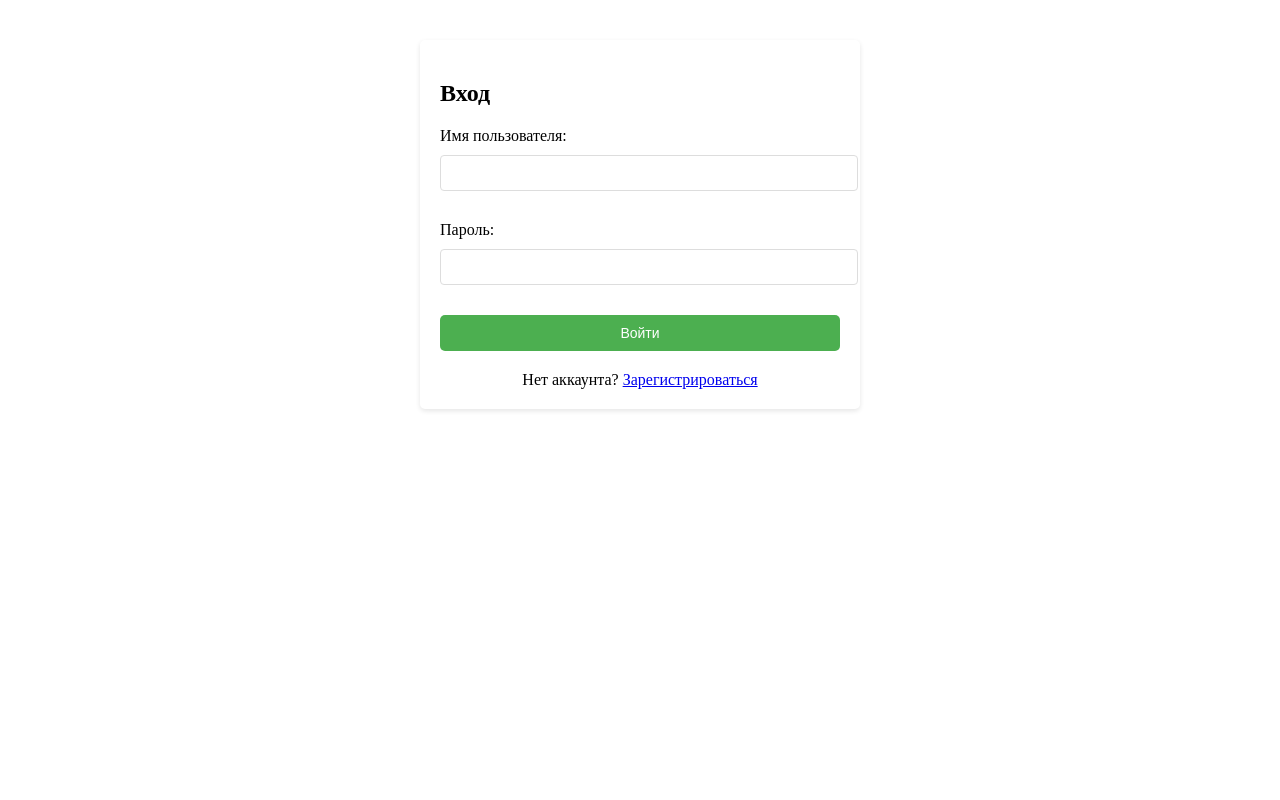
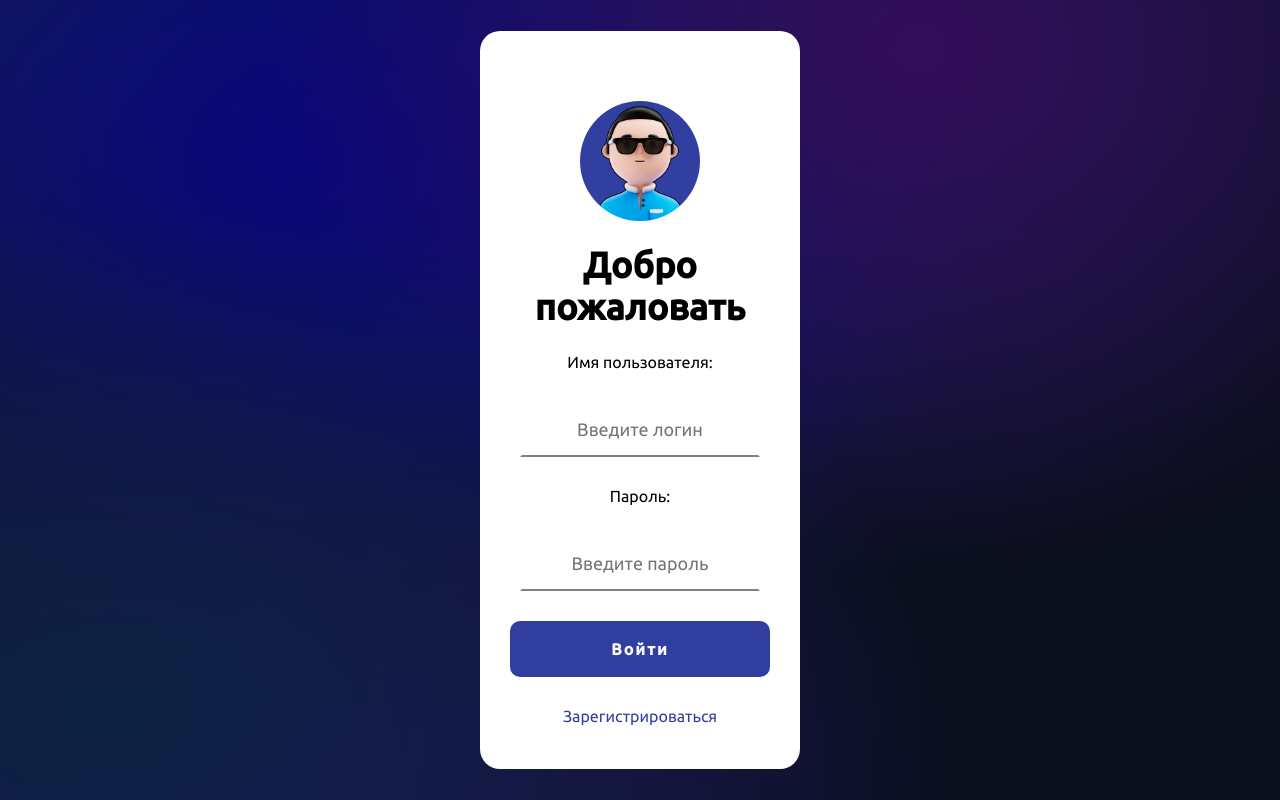
Before and after one commit to vdimitrov-ai/english_cards, a Flask app: page /login in a window 1280 px wide. Run offline with Flask 3, Linux system fonts and the light colour scheme; parts of the project's set-up code (start-up, migrations or seed data) failed here and were passed over.

Commit message:
add new design login

```diff
--- a/static/styles.css
+++ b/static/styles.css
@@ -1,4 +1,8 @@
-/* Стили для навигации */
+@import url('https://fonts.googleapis.com/css2?family=Ubuntu:wght@300;400;500&display=swap');
+*{
+    box-sizing: border-box;
+}
+
 nav {
     display: flex;
     align-items: center;
@@ -694,3 +698,146 @@ input[type="file"] {
 .logout-btn:hover {
     background-color: #c82333;
 }
+
+
+body.login-page{
+    display: grid;
+    place-items: center;
+    margin: 0;
+    padding: 0 24px;
+    background-color: #0a0f1c;
+    background-image:
+        radial-gradient(at 9% 89%, hsla(215, 70%, 15%, 1) 0px, transparent 50%),
+        radial-gradient(at 72% 6%, hsla(271, 74%, 20%, 1) 0px, transparent 50%),
+        radial-gradient(at 24% 19%, hsla(242, 90%, 25%, 1) 0px, transparent 50%),
+        radial-gradient(at 65% 6%, hsla(224, 79%, 18%, 1) 0px, transparent 50%),
+        radial-gradient(at 20% 98%, hsla(256, 72%, 22%, 1) 0px, transparent 50%),
+        radial-gradient(at 44% 9%, hsla(233, 96%, 24%, 1) 0px, transparent 50%),
+        radial-gradient(at 10% 9%, hsla(228, 65%, 21%, 1) 0px, transparent 50%);
+    min-height: 100vh;
+    color: #000;
+    font-family: "Ubuntu";
+}
+
+
+.login{
+    position: fixed;
+    z-index: 3;
+    top: 50%;
+    left: 50%;
+    translate: -50% -50%;
+    width: 90%;
+    padding: 70px 30px 44px;
+    border-radius: 1.25rem;
+    background: #fff;
+    text-align: center;
+    max-width: 580px;
+}
+
+.login > img{
+    width: 120px;
+    aspect-ratio: 1/1;
+    object-fit: cover;
+    border-radius: 50%;
+    margin-bottom: 20px;
+}
+
+.login > h2{
+    font-size: 36px;
+    margin: 0 0 25px
+}
+
+.login > h3{
+    color: rgba(0, 0, 0, 0.38);
+    margin: 0 0 6px;
+    font-weight: 500;
+    font-size: 1rem;
+}
+
+.login-form{
+    display: grid;
+    gap: 30px;
+    place-items: center;
+    width: 100%;
+    margin: 0;
+}
+
+.login-form > input, .login-form > button{
+    height: 56px;
+    outline: none;
+    padding: 0;
+    font-family: inherit;
+}
+
+.login-form > input{
+    width: 240px;
+    background: transparent;
+    border: 2px solid transparent;
+    border-bottom: 2px solid rgba(0, 0, 0, 0.5);
+    font-size: 18px;
+    padding: 0;
+    text-align: center;
+    transition: all 0.3s;
+}
+
+.login-form > input:hover{
+    border-bottom: 2px solid #303f9f;
+
+}
+
+.login-form > input:focus{
+    border-bottom: 2px solid #1976d2;
+}
+
+.login-form > button{
+    cursor: pointer;
+    width: 100%;
+    height: 56px;
+    background: #303f9f;
+    color: #f9f9f9;
+    border: 0;
+    border-radius: 10px;
+    font-size: 1rem;
+    font-weight: 600;
+    letter-spacing: 2px;
+    transition: all 0.3s;
+}
+
+.login-form > button:hover{
+    background-color: #1976d2;
+}
+
+.login-form > a{
+    color: #303f9f;
+    font-size: 1rem;
+    text-align: left;
+    text-decoration: none;
+    transition: all 0.3s;
+}
+
+.login-form > a:hover{
+    color: #1976d2;
+}
+
+@media (width >= 450px){
+    .login{
+        width: 380px;
+    }
+}
+
+@media (width >= 500px){
+    body{
+        padding: 0;
+    }
+}
+
+@media (width >= 1200px){
+    .login{
+        width: 25%;
+        max-width: 380px;
+    }
+}
+
+html.login-page, body.login-page{
+    height: 100%;
+}
--- a/templates/login.html
+++ b/templates/login.html
@@ -1,8 +1,10 @@
 {% extends "base.html" %}
 {% block content %}
-<div class="auth-container">
-    <h2>Вход</h2>
 
+<body class="login-page">
+<div class="login">
+    <img src="/static/images_login/bg.jpg" alt="">
+    <h2>Добро пожаловать</h2>
     {% with messages = get_flashed_messages() %}
         {% if messages %}
             {% for message in messages %}
@@ -11,22 +13,14 @@
         {% endif %}
     {% endwith %}
 
-    <form method="POST" class="auth-form">
-        <div class="form-group">
-            <label for="username">Имя пользователя:</label>
-            <input type="text" id="username" name="username" required>
-        </div>
-
-        <div class="form-group">
-            <label for="password">Пароль:</label>
-            <input type="password" id="password" name="password" required>
-        </div>
-
+    <form method="POST" class="login-form">
+        <label for="username">Имя пользователя:</label>
+        <input type="text" id="username" placeholder="Введите логин" name="username" required>
+        <label for="password">Пароль:</label>
+        <input type="password" placeholder="Введите пароль" id="password" name="password" required>
         <button type="submit" class="common-btn button">Войти</button>
+        <a href="{{ url_for('register') }}">Зарегистрироваться</a>
     </form>
-
-    <div class="auth-links">
-        Нет аккаунта? <a href="{{ url_for('register') }}">Зарегистрироваться</a>
-    </div>
 </div>
+</body>
 {% endblock %}
```
Also changed, not shown: static/images_login/bg.jpg (added).
